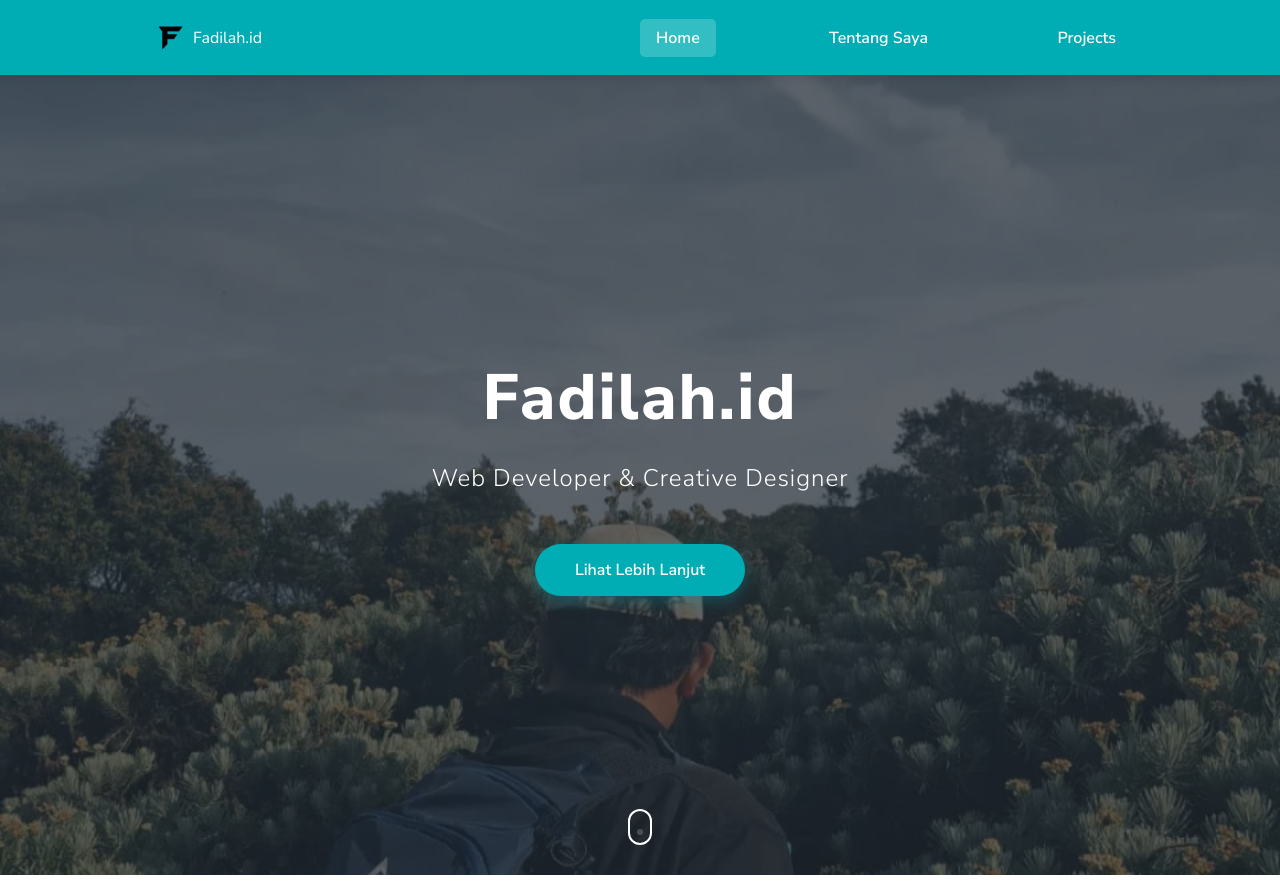
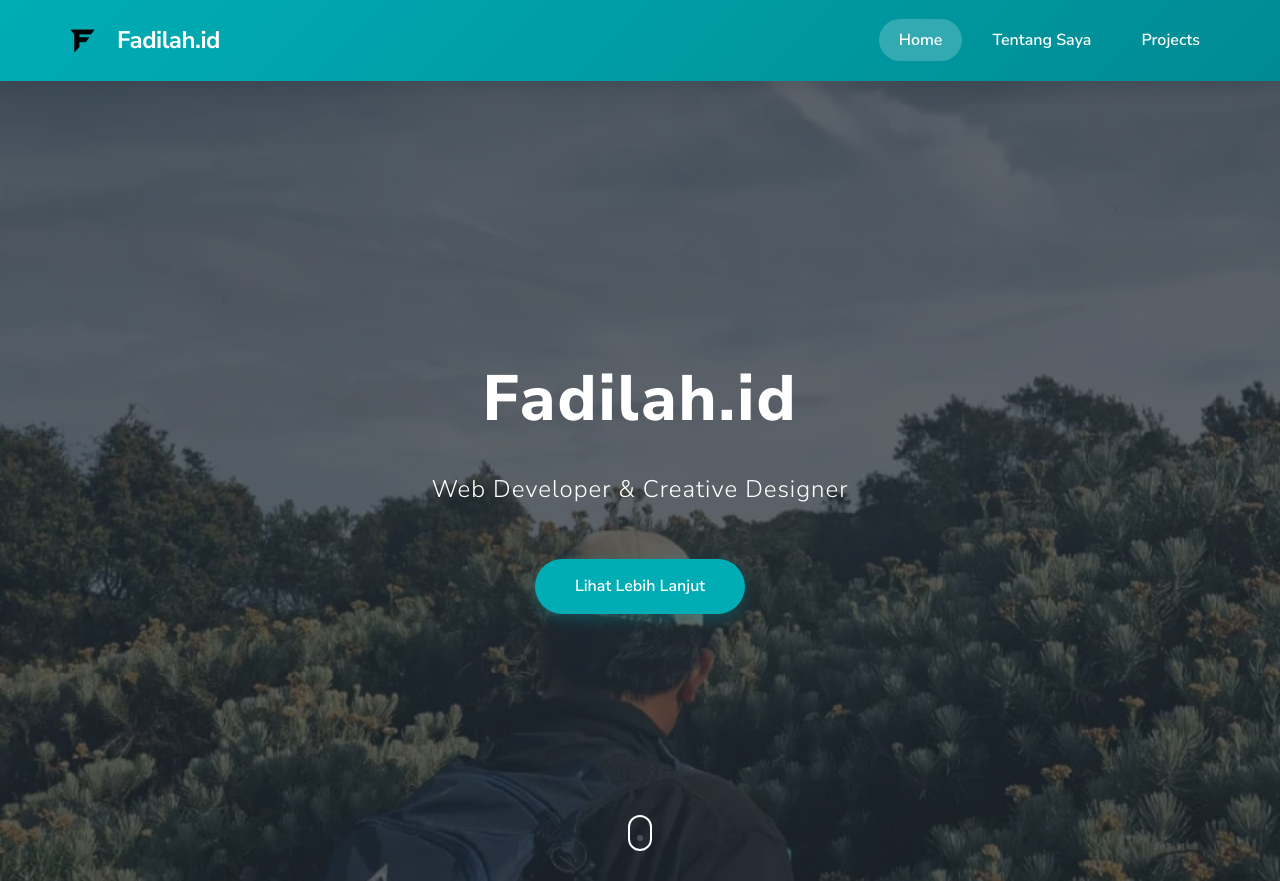
Before and after one commit to smailefuturelife/fadilah., a plain HTML site: page index.html in a window 1280 px wide. Shown: the top 881 px of the page. Drawn offline with Linux system fonts and the light colour scheme; a script that the page names is missing.

Commit message:
Update styles.css

```diff
--- a/css/styles.css
+++ b/css/styles.css
@@ -2,74 +2,51 @@
 
 * {
     box-sizing: border-box;
+    margin: 0;
+    padding: 0;
 }
 
 html {
     scroll-behavior: smooth;
 }
 
-html,
 body {
-    margin: 0px;
-    padding: 0px;
     font-size: 16px;
     font-family: "Nunito Sans", sans-serif;
     color: #222831;
+    line-height: 1.6;
+    overflow-x: hidden;
 }
 
 .wrapper {
-    max-width: 1024px;
+    max-width: 1200px;
     width: 100%;
-    margin: auto;
-    padding: 20px;
+    margin: 0 auto;
+    padding: 0 20px;
 }
 
+/* ===== NAVIGATION ===== */
 nav {
-    background-color: #00ADB5;
+    background: linear-gradient(135deg, #00ADB5 0%, #008B94 100%);
     color: #fff;
     position: sticky;
     top: 0;
-    z-index: 100;
-    box-shadow: 0 2px 10px rgba(0, 0, 0, 0.1);
+    z-index: 1000;
+    box-shadow: 0 4px 20px rgba(0, 0, 0, 0.1);
+    backdrop-filter: blur(10px);
 }
 
 nav .wrapper {
     display: flex;
     justify-content: space-between;
     align-items: center;
-    padding: 15px 20px;
-}
-
-.menu {
-    width: 50%;
-}
-
-.menu ul {
-    display: flex;
-    list-style-type: none;
-    margin: 0px;
-    padding: 0px;
-    justify-content: space-between;
-}
-
-.menu ul li a {
-    text-decoration: none;
-    color: #fff;
-    font-weight: 600;
-    padding: 8px 16px;
-    border-radius: 5px;
-    transition: all 0.3s ease;
-}
-
-.menu ul li a:hover,
-.menu ul li a.active {
-    background-color: rgba(255, 255, 255, 0.2);
-    transform: translateY(-2px);
+    padding: 18px 20px;
 }
 
 .logo {
     display: flex;
     align-items: center;
+    gap: 12px;
 }
 
 .logo img {
@@ -77,8 +54,36 @@ nav .wrapper {
     transition: transform 0.3s ease;
 }
 
-.logo img:hover {
-    transform: scale(1.1);
+.logo:hover img {
+    transform: rotate(360deg);
+}
+
+.logo-text {
+    font-size: 1.5rem;
+    font-weight: 700;
+    letter-spacing: -0.5px;
+}
+
+.menu ul {
+    display: flex;
+    list-style: none;
+    gap: 10px;
+}
+
+.menu ul li a {
+    text-decoration: none;
+    color: #fff;
+    font-weight: 600;
+    padding: 10px 20px;
+    border-radius: 25px;
+    transition: all 0.3s ease;
+    position: relative;
+}
+
+.menu ul li a:hover,
+.menu ul li a.active {
+    background: rgba(255, 255, 255, 0.2);
+    transform: translateY(-2px);
 }
 
 header {
@@ -495,4 +500,5 @@ footer {
     .section-title {
         font-size: 2rem;
     }
+
 }
```
